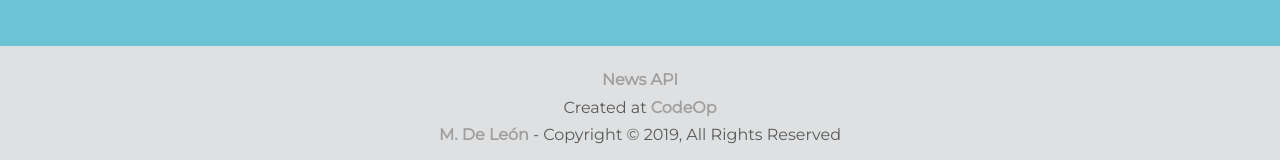
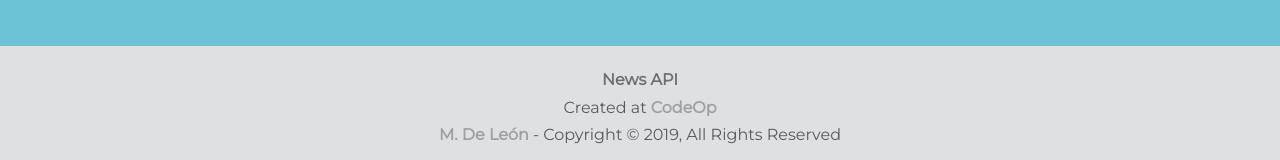
Before and after one commit to seraphina-b/1_mvp, a React (Create React App) app in the folder mel_mvp/: page / in a window 1280 px wide. In both pictures the pointer is over the link "News API". Shown: the part 372-532 px from the top of the page. Built offline with nearby package versions, Linux system fonts and the light colour scheme; no server answers.

Commit message:
+readme, +footer links

```diff
--- a/mel_mvp/src/App.js
+++ b/mel_mvp/src/App.js
@@ -66,7 +66,7 @@ class App extends Component {
     this.setState({
       [event.target.name]: event.target.value
 
-      //'name' corresponde a cada KEY dentro del objeto 'state'. Este 'name' tiene que coincidir con el valor del ATRIBUTO 'name' de cada input. Es decir, 'event.target.name' debe ser los mismo/refierir al atributo name que pones en cada input.
+      //'name' corresponde a cada KEY dentro del objeto 'state'. Este 'name' tiene que coincidir con el valor del ATRIBUTO 'name' de cada input. Es decir, 'event.target.name' debe ser los mismo/refierir al atributo name que pones en el input.
     });
     console.log(this.state.search);
   }
--- a/mel_mvp/src/index.css
+++ b/mel_mvp/src/index.css
@@ -77,3 +77,7 @@ body {
   text-decoration: none !important;
   color: #a09f9f !important;
 }
+
+.footer-link:hover {
+  color: #706f6f !important;
+}
```
Also changed, not shown: 1 other file (tests, documents, lock files or other folders).
